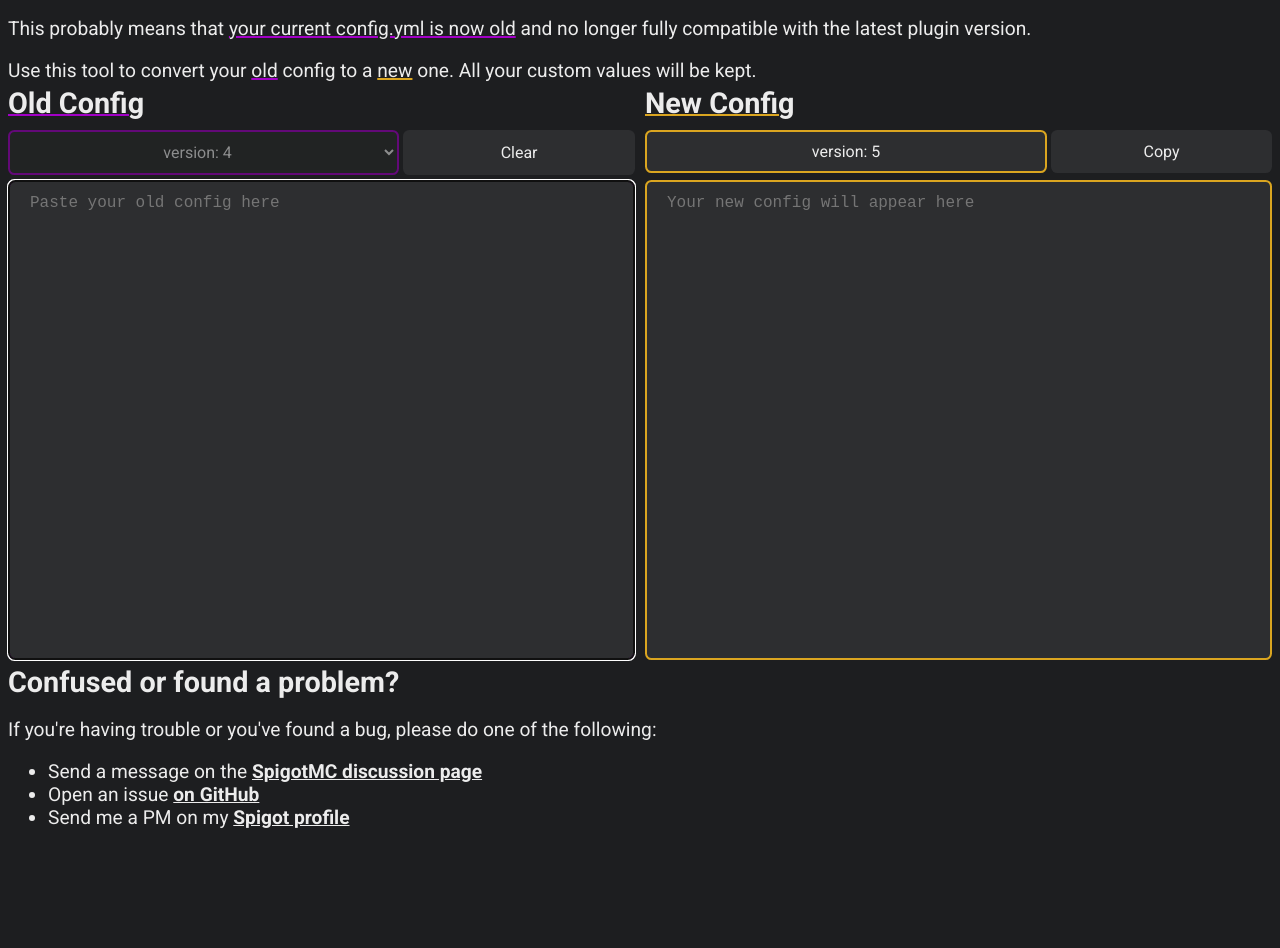
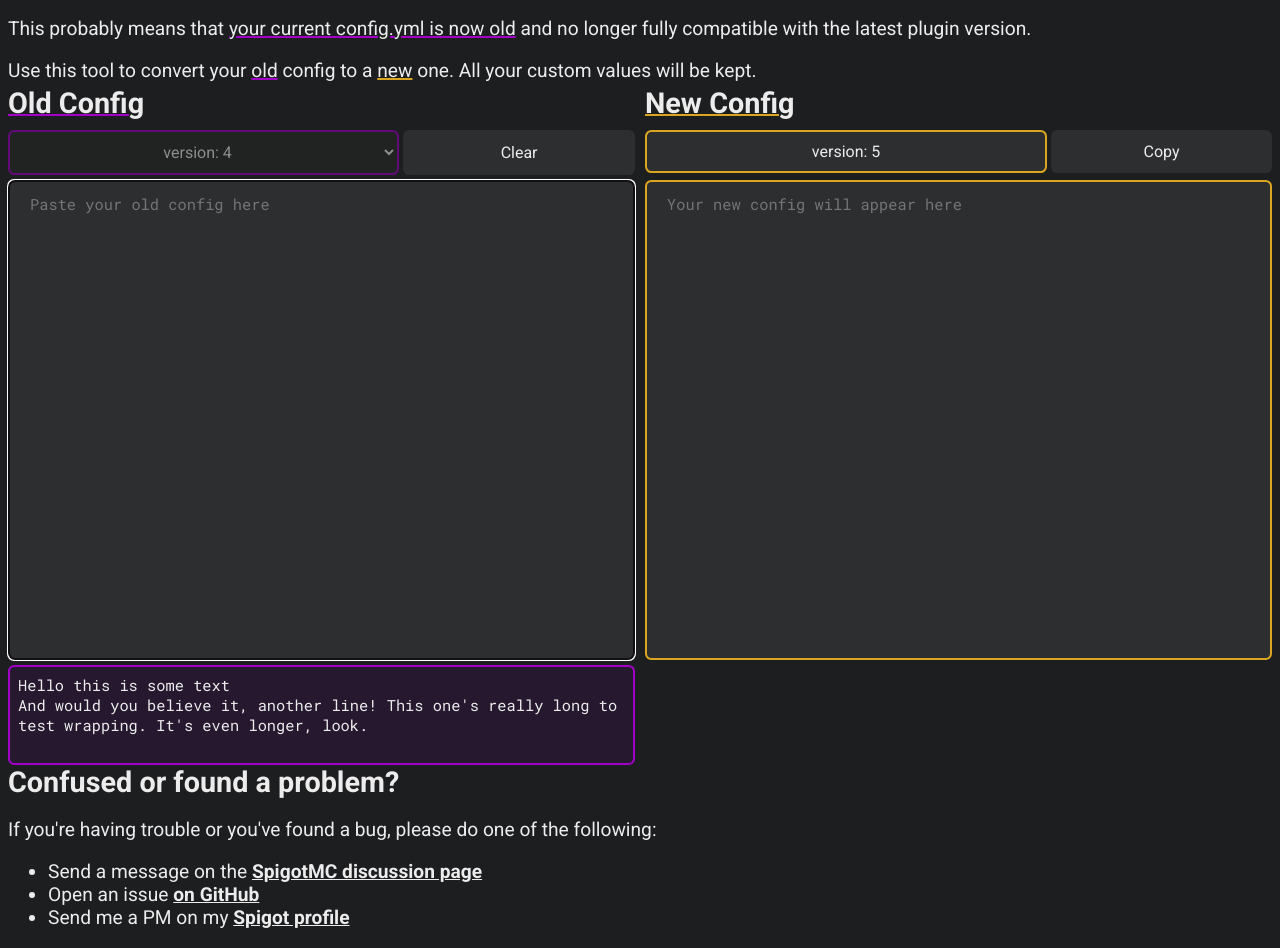
Before and after one commit to evs-dev/edt-config-updater, a plain HTML site: page index.html in a window 1280 px wide. Shown: the part 145-1093 px from the top of the page. Before the commit the page ends 993 px from the top, so only its background shows below. Drawn offline with Linux system fonts and the light colour scheme.

Commit message:
Update error box appearance (and change mono font)

```diff
--- a/index.js
+++ b/index.js
@@ -267,11 +267,13 @@ function copyNewToClipboard() {
 function error(message) {
     if (message === null) {
         OLD_CONFIG_STATUS.style.display = 'none';
+        OLD_CONFIG_INPUT.classList.remove('shortened_textarea');
         return;
     }
     console.log(message);
     OLD_CONFIG_STATUS.innerText = message;
     OLD_CONFIG_STATUS.style.display = 'block';
+    OLD_CONFIG_INPUT.classList.add('shortened_textarea');
 }
 
 const V_DROPDOWN = document.getElementById('old-version');
--- a/styles.css
+++ b/styles.css
@@ -84,7 +84,8 @@ textarea {
     border-radius: var(--corner-roundness);
     background-color: var(--bg-colour-lighter);
     color: var(--text-colour);
-    font-size: 16px;
+    font-family: var(--ff-mono);
+    font-size: 0.8em;
     resize: none;
     white-space: pre-wrap;
 }
@@ -146,19 +147,22 @@ option {
 }
 
 .config-status {
-    background-color: var(--bg-colour);
+    background-color: #25182f;
     color: var(--text-colour);
     border-radius: var(--corner-roundness);
-    width: 90%;
-    bottom: 70%;
+    height: 10vh;
     position: relative;
     margin: auto;
     min-height: 2em;
     padding: 8px;
-    font-size: 16px;
-    font-family: var(--ff-serif);
-    display: none;
+    font-size: 0.8em;
+    font-family: var(--ff-mono);
+    display: inline-block;
     transition-duration: 200ms;
+}
+
+.shortened_textarea {
+    height: calc(50vh - 24px);
 }
 
 .dragon {
```
